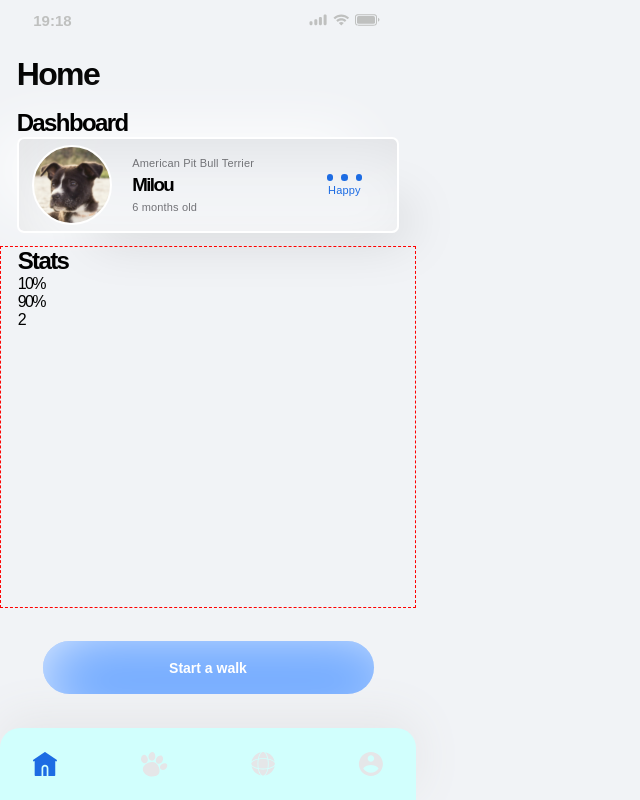
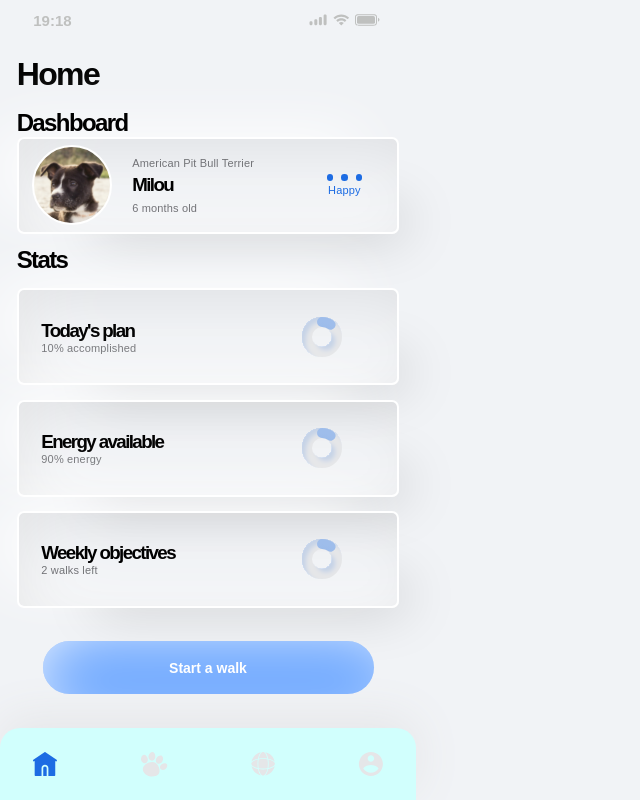
Before and after one commit to Luzaks/pet-walk, a React app: page / in a window 1280 px wide. Shown: the whole page, without its empty margins (0-640 px from the left). Built offline with nearby package versions, Linux system fonts and the light colour scheme.

Commit message:
[Feat] Añade progreso.

```diff
--- a/package.json
+++ b/package.json
@@ -4,7 +4,7 @@
   "description": "",
   "main": "index.js",
   "scripts": {
-    "start": "webpack-dev-server --mode=development --open --port 3000 --hot",
+    "start": "webpack-dev-server --mode=development --open --port 3000",
     "build": "webpack --mode=production"
   },
   "keywords": [],
--- a/src/components/plantillaUno/main.js
+++ b/src/components/plantillaUno/main.js
@@ -32,7 +32,7 @@ const Main = ({ pets, page }) => (
 
 Main.propTypes = {
   pets: PropTypes.objectOf(PropTypes.any).isRequired,
-  page: PropTypes.objectOf(PropTypes.string).isRequired,
+  page: PropTypes.arrayOf(PropTypes.objectOf(PropTypes.string)).isRequired,
 };
 
 export default Main;
--- a/src/components/plantillaUno/main/Stats.js
+++ b/src/components/plantillaUno/main/Stats.js
@@ -4,21 +4,24 @@ import {
   SectionTitle,
   StatsCont,
 } from '../../../styles/plantillaUnoStyle';
+import StatsCard from './StatsCard';
 
-const Stats = ({ page }) => {
-  const { accomplished, energy, objectives } = page;
-  return (
-    <StatsCont>
-      <SectionTitle>Stats</SectionTitle>
-      <div>{accomplished}</div>
-      <div>{energy}</div>
-      <div>{objectives}</div>
-    </StatsCont>
-  );
-};
+const Stats = ({ page }) => (
+  <StatsCont>
+    <SectionTitle>Stats</SectionTitle>
+    {
+      page.map(page => (
+        <StatsCard
+          key={page.title}
+          page={page}
+        />
+      ))
+    }
+  </StatsCont>
+);
 
 Stats.propTypes = {
-  page: PropTypes.objectOf(PropTypes.string).isRequired,
+  page: PropTypes.arrayOf(PropTypes.objectOf(PropTypes.string)).isRequired,
 };
 
 export default Stats;
--- /dev/null
+++ b/src/components/plantillaUno/main/StatsCard.js
@@ -0,0 +1,39 @@
+import React from 'react';
+import PropTypes from 'prop-types';
+import {
+  Card,
+  StatsDescription,
+  Text,
+  ProgressCont,
+} from '../../../styles/plantillaUnoStyle';
+import Progress from '../../svgs/mainSVGS';
+
+const StatsCard = ({ page }) => {
+  const {
+    title, description, colorOne, colorTwo,
+  } = page;
+  return (
+    <Card>
+      <StatsDescription>
+        <h3>
+          {title}
+        </h3>
+        <Text>
+          {description}
+        </Text>
+      </StatsDescription>
+      <ProgressCont>
+        <Progress
+          start={colorOne}
+          end={colorTwo}
+        />
+      </ProgressCont>
+    </Card>
+  );
+};
+
+StatsCard.propTypes = {
+  page: PropTypes.objectOf(PropTypes.string).isRequired,
+};
+
+export default StatsCard;
--- /dev/null
+++ b/src/components/svgs/mainSVGS.js
@@ -0,0 +1,34 @@
+import React from 'react';
+import PropTypes from 'prop-types';
+
+const Progress = ({ start, end }) => (
+  <svg width="40" height="40" viewBox="0 0 40 40" fill="none" xmlns="http://www.w3.org/2000/svg">
+    <g filter="url(#filter0_i)">
+      <circle cx="20" cy="20" r="15" stroke="#E5E6E8" strokeWidth="10" />
+    </g>
+    <path d="M28.6251 7.72778C26.0992 5.95261 23.0873 5 20.0001 5" stroke="url(#paint0_angular)" strokeWidth="10" strokeLinecap="round" />
+    <defs>
+      <filter id="filter0_i" x="0" y="0" width="44" height="44" filterUnits="userSpaceOnUse" colorInterpolationFilters="sRGB">
+        <feFlood floodOpacity="0" result="BackgroundImageFix" />
+        <feBlend mode="normal" in="SourceGraphic" in2="BackgroundImageFix" result="shape" />
+        <feColorMatrix in="SourceAlpha" type="matrix" values="0 0 0 0 0 0 0 0 0 0 0 0 0 0 0 0 0 0 127 0" result="hardAlpha" />
+        <feOffset dx="4" dy="4" />
+        <feGaussianBlur stdDeviation="2" />
+        <feComposite in2="hardAlpha" operator="arithmetic" k2="-1" k3="1" />
+        <feColorMatrix type="matrix" values="0 0 0 0 0.113725 0 0 0 0 0.423529 0 0 0 0 0.890196 0 0 0 0.16 0" />
+        <feBlend mode="normal" in2="shape" result="effect1_innerShadow" />
+      </filter>
+      <radialGradient id="paint0_angular" cx="0" cy="0" r="1" gradientUnits="userSpaceOnUse" gradientTransform="translate(20 20) rotate(-176.186) scale(15.0333)">
+        <stop stopColor={start} />
+        <stop offset="1" stopColor={end} />
+      </radialGradient>
+    </defs>
+  </svg>
+);
+
+Progress.propTypes = {
+  start: PropTypes.string.isRequired,
+  end: PropTypes.string.isRequired,
+};
+
+export default Progress;
--- a/src/containers/App.js
+++ b/src/containers/App.js
@@ -6,11 +6,12 @@ import initialState from '../state/initialState';
 const App = () => {
   const { pets, pages } = initialState;
   const { home } = pages;
+  const { cards } = home;
   return (
     <>
       <PlantillaUno
         pets={pets}
-        page={home}
+        page={cards}
       />
       <GlobalStyles />
     </>
--- a/src/containers/plantillas/plantillaUno.js
+++ b/src/containers/plantillas/plantillaUno.js
@@ -18,7 +18,7 @@ const PlantillaUno = ({ pets, page }) => (
 
 PlantillaUno.propTypes = {
   pets: PropTypes.objectOf(PropTypes.any).isRequired,
-  page: PropTypes.objectOf(PropTypes.string).isRequired,
+  page: PropTypes.arrayOf(PropTypes.objectOf(PropTypes.string)).isRequired,
 };
 
 export default PlantillaUno;
--- a/src/state/initialState.js
+++ b/src/state/initialState.js
@@ -10,9 +10,26 @@ const initialState = {
   },
   pages: {
     home: {
-      accomplished: '10%',
-      energy: '90%',
-      objectives: '2',
+      cards: [
+        {
+          title: 'Today\'s plan',
+          description: '10% accomplished',
+          colorOne: '#97b8e8',
+          colorTwo: '#9ebdeb',
+        },
+        {
+          title: 'Energy available',
+          description: '90% energy',
+          colorOne: '#52b1e6',
+          colorTwo: '#88d2fa',
+        },
+        {
+          title: 'Weekly objectives',
+          description: '2 walks left',
+          colorOne: '#daa444',
+          colorTwo: '#edb655',
+        },
+      ],
     },
   },
 };
--- a/src/styles/plantillaUnoStyle.js
+++ b/src/styles/plantillaUnoStyle.js
@@ -32,7 +32,7 @@ const SectionTitle = styled.h2`
 `;
 
 const Card = styled(BodyGeneralContainer)`
-  height: 70%;
+  height: 97px;
   padding: 0;
   border: 2px double #fff;
   border-radius: 7px;
@@ -97,7 +97,20 @@ const BlackText = styled(Text)`
 const StatsCont = styled(BodyGeneralContainer)`
   height: 52.5%;
   flex-direction: column;
-  border: 1px dashed red;
+  justify-content: space-between;
+`;
+
+const StatsDescription = styled(BodyGeneralContainer)`
+  width: 60%;
+  height: 100%;
+  flex-direction: column;
+  justify-content: center;
+  padding-left: 6%;
+`;
+
+const StatsTitle = styled.h4`
+  font-weight: 600;
+  letter-spacing: 0;
 `;
 
 const ButtonCont = styled(BodyGeneralContainer)`
@@ -121,6 +134,13 @@ const WalkButton = styled.button`
   box-shadow: inset  13px 13px 70px -30px #fff;
 `;
 
+const ProgressCont = styled(BodyGeneralContainer)`
+  width: 40%;
+  height: 100%;
+  align-items: center;
+  justify-content: center;
+`;
+
 export {
   Properties,
   BodyTitle,
@@ -135,6 +155,9 @@ export {
   Circle,
   BlackText,
   StatsCont,
+  StatsDescription,
+  StatsTitle,
   ButtonCont,
   WalkButton,
+  ProgressCont,
 };
```
